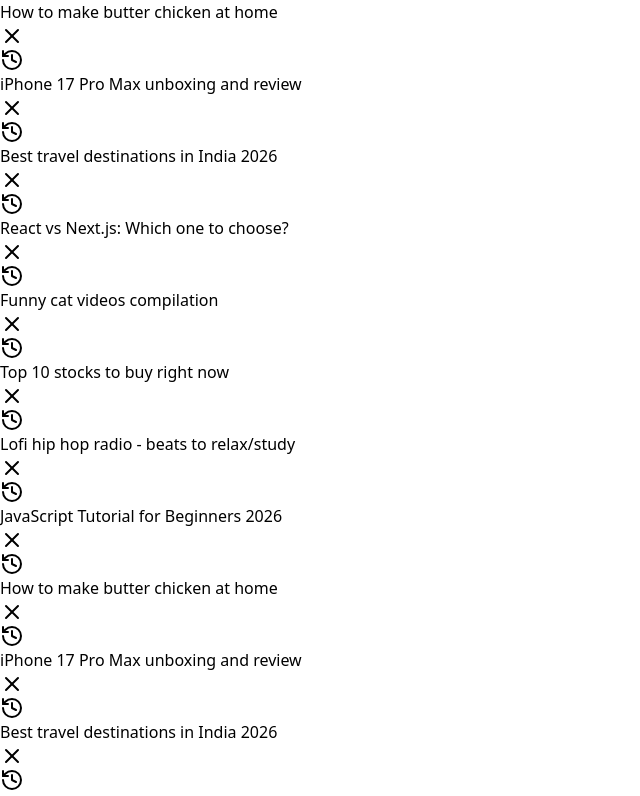
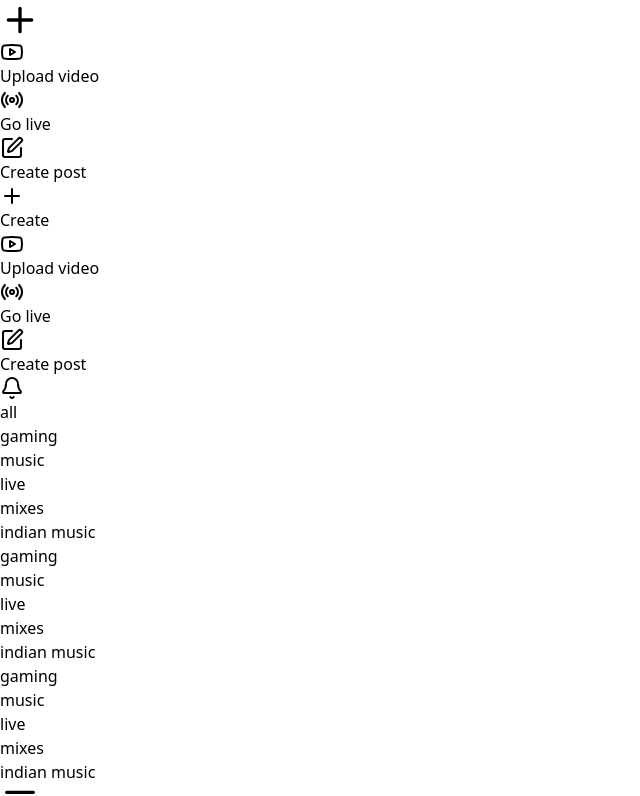
Before and after one commit to jangrarajat/Youtube, a React (Vite) app: page / in a window 1280 px wide. Shown: the part 1444-2240 px from the top of the page, without its empty margins (0-640 px from the left). Built offline with nearby package versions, Linux system fonts and the light colour scheme.

Commit message:
adding filter taf in navbar

```diff
--- a/src/components/navbars/Navbar.jsx
+++ b/src/components/navbars/Navbar.jsx
@@ -3,7 +3,7 @@
 import { ThemeContext } from '../../contexts/ThemeContext'
 function Navbar() {
   const [textColor, setTextColor] = useState("white")
-  const [menu, setMenu] = useState(true)
+  const [menu, setMenu] = useState(false)
   const [searchValue, setSearchValue] = useState("")
   const [searchHistory, setSearchHistory] = useState(false)
   const [phoneSearchBar, setPhoneSearchBar] = useState(false)
@@ -27,6 +27,24 @@
 
   ]
 
+  const filterTag = ["all",
+    "gaming",
+    "music",
+    "live",
+    " mixes",
+    "indian music",
+    "gaming",
+    "music",
+    "live",
+    " mixes",
+    "indian music",
+    "gaming",
+    "music",
+    "live",
+    " mixes",
+    "indian music",
+  ]
+
   const searchHistoryData = [
     "Lofi hip hop radio - beats to relax/study",
     "JavaScript Tutorial for Beginners 2026",
@@ -37,39 +55,13 @@
     "Funny cat videos compilation",
     "Top 10 stocks to buy right now",
 
- "Lofi hip hop radio - beats to relax/study",
-    "JavaScript Tutorial for Beginners 2026",
-    "How to make butter chicken at home",
-    "iPhone 17 Pro Max unboxing and review",
-    "Best travel destinations in India 2026",
-    "React vs Next.js: Which one to choose?",
-    "Funny cat videos compilation",
-    "Top 10 stocks to buy right now", "Lofi hip hop radio - beats to relax/study",
-    "JavaScript Tutorial for Beginners 2026",
-    "How to make butter chicken at home",
-    "iPhone 17 Pro Max unboxing and review",
-    "Best travel destinations in India 2026",
-    "React vs Next.js: Which one to choose?",
-    "Funny cat videos compilation",
-    "Top 10 stocks to buy right now", "Lofi hip hop radio - beats to relax/study",
-    "JavaScript Tutorial for Beginners 2026",
-    "How to make butter chicken at home",
-    "iPhone 17 Pro Max unboxing and review",
-    "Best travel destinations in India 2026",
-    "React vs Next.js: Which one to choose?",
-    "Funny cat videos compilation",
-    "Top 10 stocks to buy right now", "Lofi hip hop radio - beats to relax/study",
-    "JavaScript Tutorial for Beginners 2026",
-    "How to make butter chicken at home",
-    "iPhone 17 Pro Max unboxing and review",
-    "Best travel destinations in India 2026",
-    "React vs Next.js: Which one to choose?",
-    "Funny cat videos compilation",
-    "Top 10 stocks to buy right now",
+
+
   ]
 
   return (
     <>
+      {/*  Navbar */}
       <div
         className={`w-full h-14 flex items-center justify-between px-3  backdrop-blur-md duration-500
                   ${dark ? "bg-[#242424] text-white" : "bg-white text-[#2424242]"}  `}>
@@ -199,7 +191,7 @@
                           onChange={(e) => setSearchValue(e.target.value)}
                           placeholder='Search'
                           className={` rounded-full rounded-r-none ${dark ? "bg-[#242424] text-white " : "bg-white text-[#242424] "}     w-full focus:outline-none focus:duration-0   px-2 p-1  duration-500 overflow-auto`} />
-                        <Search onClick={()=>setSearchHistory(!searchHistory)} className={`  px-2 rounded-r-full ${dark ? "bg-[#191919] " : "bg-white "} duration-500 `} size={40} />
+                        <Search onClick={() => setSearchHistory(!searchHistory)} className={`  px-2 rounded-r-full ${dark ? "bg-[#191919] " : "bg-white "} duration-500 `} size={40} />
 
 
 
@@ -286,20 +278,32 @@
       </div>
 
 
+      <div className={`    w-full h-14 flex flex-row gap-3
+    overflow-x-scroll
+    whitespace-nowrap flex-nowrap
+    px-5 no-scrollbar items-center
+    backdrop-blur-md duration-500
+                  ${dark ? "bg-[#242424] text-white" : "bg-white text-[#2424242]"}  `}>
+        {
+          filterTag.map((tag, i) => (
+
+            <div key={i}
+              className={`p-2 px-3 whitespace-nowrap rounded-lg w-fit   text-sm uppercase   ${dark ? "bg-[#181818]  text-white" : "bg-gray-200 text-[#2424242]"}  duration-500`}
+            >
+              {tag}
+            </div>
+
+          ))
+        }
+
+      </div>
 
 
-
-
-
-
-
-
-
-
+      {/* menu ride bar  */}
 
       <div className={`w-60 h-[100%] flex flex-col  p-2  z-50 fixed top-0
          ${dark ? "bg-[#242424] text-white" : "bg-white text-[#2424242] "} duration-500
-           ${menu ? "-left-60" : "left-0"} duration-200 `}
+           ${menu ? "left-0" : "-left-60"} duration-200 `}
       >
         <div className=' flex gap-2 items-center '>
           <Menu
@@ -339,14 +343,16 @@
           </svg>
 
         </div>
-        <div className='w-full h-full flex flex-col overflow-auto no-scrollbar '>
+        <div
+          onClick={() => setMenu(false)}
+          className='w-full h-full flex flex-col overflow-auto no-scrollbar '>
           {menuList.map((item, i) => (
 
             <div
               key={i}
               onClick={item.function}
               className={` flex p-2 gap-3 cursor-pointer ${dark ? " hover:bg-[#191919] " : "hover:bg-gray-200"} rounded-lg`} >
-              <span>{item.icon}</span><span>{item.name}</span>
+              <span >{item.icon}</span><span>{item.name}</span>
             </div>
 
           ))}
--- a/src/index.css
+++ b/src/index.css
@@ -2,7 +2,19 @@
 @tailwind components;
 @tailwind utilities;
 
+/* Ek class banaiye jo aap kisi bhi element pe laga saken */
+.no-scrollbar {
+    /* 1. Chrome, Safari aur naye Edge ke liye */
+    &::-webkit-scrollbar {
+        display: none;
+    }
 
+    /* 2. Firefox ke liye */
+    scrollbar-width: none;
+
+    /* 3. Internet Explorer aur purane Edge ke liye */
+    -ms-overflow-style: none;
+}
 
 
 @layer utilities {
```
